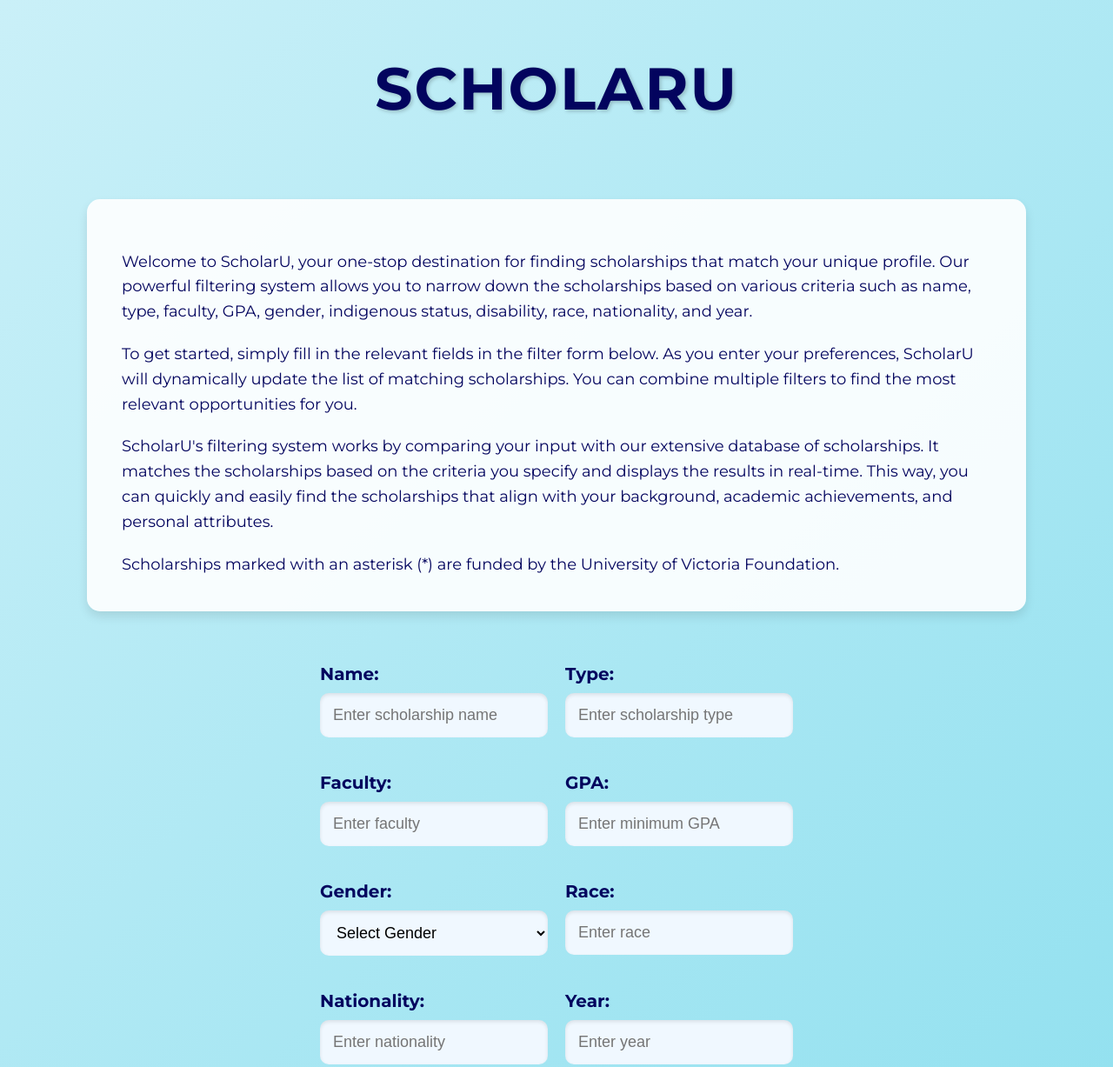
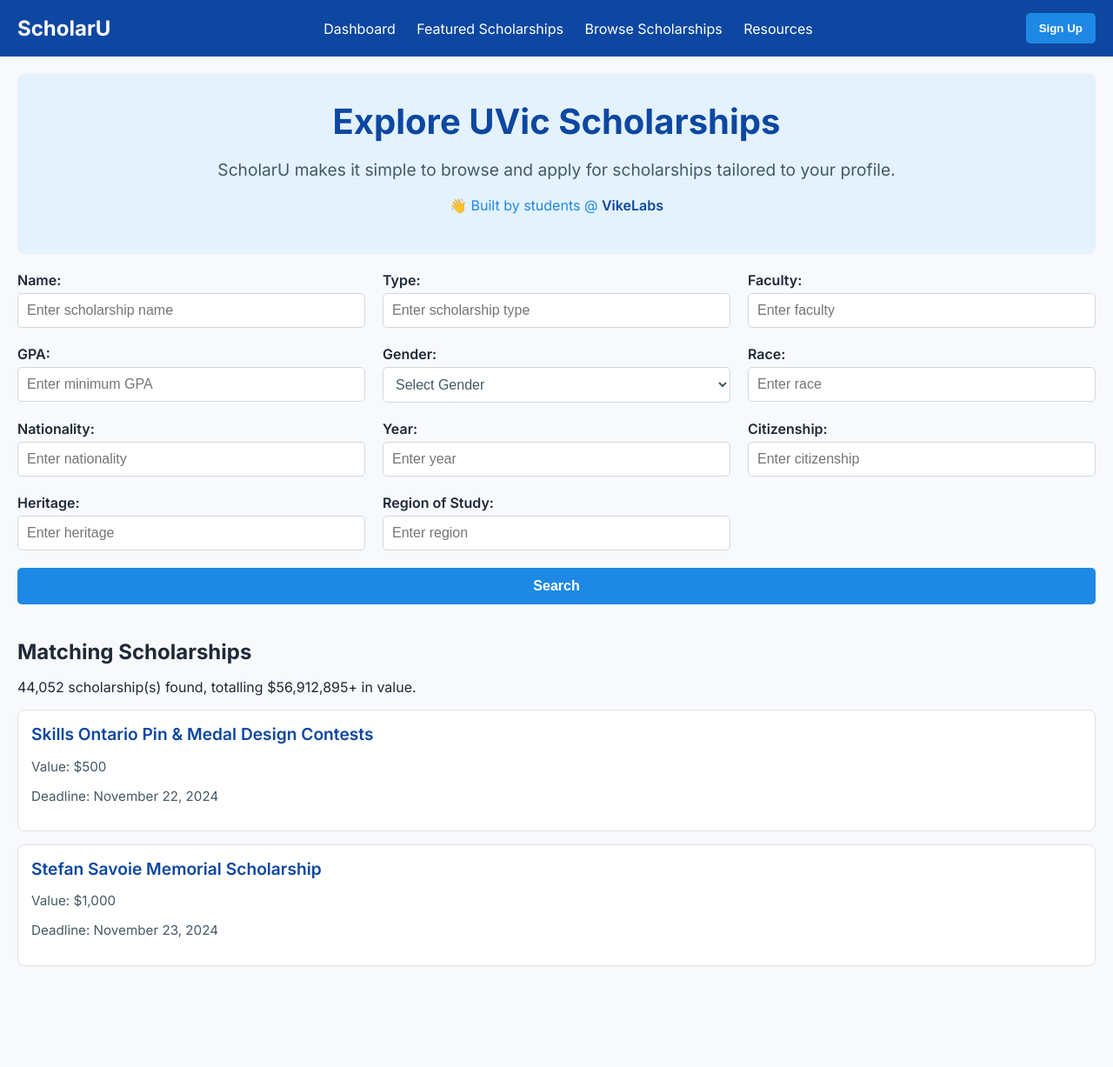
Before and after one commit to VikeLabs/scholar-u, a website: page public/index.html in a window 1280 px wide. Shown: the top 1227 px of the page at 87% size. After the commit the page ends 1146 px from the top, so only its background shows below. Drawn offline with Linux system fonts and the light colour scheme; no server answers.

Commit message:
Add files via upload

```diff
--- a/public/index.html
+++ b/public/index.html
@@ -3,71 +3,105 @@
 <head>
   <meta charset="UTF-8">
   <meta name="viewport" content="width=device-width, initial-scale=1.0">
-  <title>ScholarU</title>
-  <link href="https://fonts.googleapis.com/css2?family=Montserrat:wght@400;700&display=swap" rel="stylesheet">
-  <link rel="stylesheet" href="css/styles.css">
-  <script defer src="js/main.js"></script>
+  <title>Scholarships Search</title>
+  <link href="https://fonts.googleapis.com/css2?family=Inter:wght@400;600;700&display=swap" rel="stylesheet">
+  <link rel="stylesheet" href="styles.css">
 </head>
 <body>
-  <h1>ScholarU</h1>
+  <header>
+    <div class="header-container">
+      <h1 class="logo">ScholarU</h1>
+      <nav>
+        <a href="#">Dashboard</a>
+        <a href="#">Featured Scholarships</a>
+        <a href="#">Browse Scholarships</a>
+        <a href="#">Resources</a>
+      </nav>
+      <button class="sign-up">Sign Up</button>
+    </div>
+  </header>
 
-  <div id="description">
-    <p>Welcome to ScholarU, your one-stop destination for finding scholarships that match your unique profile. Our powerful filtering system allows you to narrow down the scholarships based on various criteria such as name, type, faculty, GPA, gender, indigenous status, disability, race, nationality, and year.</p>
-    <p>To get started, simply fill in the relevant fields in the filter form below. As you enter your preferences, ScholarU will dynamically update the list of matching scholarships. You can combine multiple filters to find the most relevant opportunities for you.</p>
-    <p>ScholarU's filtering system works by comparing your input with our extensive database of scholarships. It matches the scholarships based on the criteria you specify and displays the results in real-time. This way, you can quickly and easily find the scholarships that align with your background, academic achievements, and personal attributes.</p>
-    <p> Scholarships marked with an asterisk (*) are funded by the University of Victoria Foundation.</p>
+  <main>
+    <section class="search-section">
+      <div class="intro-banner">
+        <h2>Explore UVic Scholarships</h2>
+        <p>ScholarU makes it simple to browse and apply for scholarships tailored to your profile.</p>
+        <p class="vike-labs">👋 Built by students @ <a href="#">VikeLabs</a></p>
       </div>
-
-  <div id="scholarship-form">
-    <form id="filter-form">
-      <div id="filters">
-        <div class="filter">
-          <label for="name">Name:</label>
-          <input type="text" id="name" name="name" placeholder="Enter scholarship name">
+      <form id="scholarshipSearchForm">
+        <div class="filter-grid">
+          <div class="filter-item">
+            <label for="scholarshipName">Name:</label>
+            <input type="text" id="scholarshipName" placeholder="Enter scholarship name">
           </div>
-        <div class="filter">
+          <div class="filter-item">
             <label for="scholarshipType">Type:</label>
-          <input type="text" id="scholarshipType" name="scholarshipType" placeholder="Enter scholarship type">
+            <input type="text" id="scholarshipType" placeholder="Enter scholarship type">
           </div>
-        <div class="filter">
+          <div class="filter-item">
             <label for="faculty">Faculty:</label>
-          <input type="text" id="faculty" name="faculty" placeholder="Enter faculty">
+            <input type="text" id="faculty" placeholder="Enter faculty">
           </div>
-        <div class="filter">
+          <div class="filter-item">
             <label for="gpa">GPA:</label>
-          <input type="text" id="gpa" name="gpa" placeholder="Enter minimum GPA">
+            <input type="text" id="gpa" placeholder="Enter minimum GPA">
           </div>
-        <div class="filter">
+          <div class="filter-item">
             <label for="gender">Gender:</label>
-          <select id="gender" name="gender">
+            <select id="gender">
               <option value="">Select Gender</option>
               <option value="male">Male</option>
               <option value="female">Female</option>
-            <option value="two-spirit">Two-Spirit</option>
-            <option value="trans">Trans</option>
-            <option value="non-binary">Non-Binary</option>
+              <option value="other">Other</option>
             </select>
           </div>
-        <div class="filter">
+          <div class="filter-item">
             <label for="race">Race:</label>
-          <input type="text" id="race" name="race" placeholder="Enter race">
+            <input type="text" id="race" placeholder="Enter race">
           </div>
-        <div class="filter">
+          <div class="filter-item">
             <label for="nationality">Nationality:</label>
-          <input type="text" id="nationality" name="nationality" placeholder="Enter nationality">
+            <input type="text" id="nationality" placeholder="Enter nationality">
           </div>
-        <div class="filter">
+          <div class="filter-item">
             <label for="year">Year:</label>
-          <input type="text" id="year" name="year" placeholder="Enter year">
+            <input type="text" id="year" placeholder="Enter year">
+          </div>
+          <div class="filter-item">
+            <label for="citizenship">Citizenship:</label>
+            <input type="text" id="citizenship" placeholder="Enter citizenship">
+          </div>
+          <div class="filter-item">
+            <label for="heritage">Heritage:</label>
+            <input type="text" id="heritage" placeholder="Enter heritage">
+          </div>
+          <div class="filter-item">
+            <label for="regionOfStudy">Region of Study:</label>
+            <input type="text" id="regionOfStudy" placeholder="Enter region">
           </div>
         </div>
-      <button type="submit">Search</button>
+        <button type="submit" class="search-button">Search</button>
       </form>
+    </section>
+
+    <section class="results-section">
+      <h2>Matching Scholarships</h2>
+      <p>44,052 scholarship(s) found, totalling $56,912,895+ in value.</p>
+      <div class="scholarship-results">
+        <div class="scholarship">
+          <h3>Skills Ontario Pin & Medal Design Contests</h3>
+          <p>Value: $500</p>
+          <p>Deadline: November 22, 2024</p>
         </div>
+        <div class="scholarship">
+          <h3>Stefan Savoie Memorial Scholarship</h3>
+          <p>Value: $1,000</p>
+          <p>Deadline: November 23, 2024</p>
+        </div>
+      </div>
+    </section>
+  </main>
 
-  <div id="scholarships">
-    <h2>Matching Scholarships:</h2>
-    <ul id="scholarship-list"></ul>
-  </div>
+  <script src="script.js"></script>
 </body>
 </html>
--- /dev/null
+++ b/public/main.js
@@ -0,0 +1,4 @@
+document.getElementById('scholarshipSearchForm').addEventListener('submit', (event) => {
+  event.preventDefault();
+  alert('Search functionality is not yet implemented.');
+});
--- /dev/null
+++ b/public/styles.css
@@ -0,0 +1,144 @@
+/* General styles */
+body {
+  font-family: 'Inter', sans-serif;
+  margin: 0;
+  padding: 0;
+  background-color: #f8f9fc;
+  color: #1f2937;
+}
+
+h1, h2, h3 {
+  margin: 0;
+}
+
+/* Header */
+.header-container {
+  display: flex;
+  justify-content: space-between;
+  align-items: center;
+  padding: 15px 20px;
+  background-color: #0d47a1;
+  color: white;
+}
+
+header .logo {
+  font-size: 1.5rem;
+  font-weight: 700;
+}
+
+header nav a {
+  margin: 0 10px;
+  text-decoration: none;
+  color: white;
+  font-weight: 500;
+}
+
+button.sign-up {
+  background-color: #1e88e5;
+  color: white;
+  border: none;
+  padding: 10px 15px;
+  cursor: pointer;
+  border-radius: 5px;
+  font-weight: 600;
+}
+
+/* Banner */
+.intro-banner {
+  text-align: center;
+  padding: 30px 20px;
+  background-color: #e3f2fd;
+  margin-bottom: 20px;
+  border-radius: 8px;
+}
+
+.intro-banner h2 {
+  font-size: 2.5rem;
+  font-weight: 700;
+  color: #0d47a1;
+}
+
+.intro-banner p {
+  font-size: 1.2rem;
+  color: #455a64;
+}
+
+.intro-banner .vike-labs {
+  font-size: 1rem;
+  color: #1e88e5;
+  margin-top: 10px;
+}
+
+.intro-banner .vike-labs a {
+  color: #0d47a1;
+  text-decoration: none;
+  font-weight: 600;
+}
+
+/* Filters */
+.search-section {
+  padding: 20px;
+}
+
+.filter-grid {
+  display: grid;
+  grid-template-columns: repeat(3, 1fr);
+  gap: 20px;
+  margin-bottom: 20px;
+}
+
+.filter-item {
+  display: flex;
+  flex-direction: column;
+}
+
+.filter-item label {
+  margin-bottom: 5px;
+  font-weight: 600;
+  color: #1f2937;
+}
+
+.filter-item input, .filter-item select {
+  padding: 10px;
+  border: 1px solid #cfd8dc;
+  border-radius: 5px;
+  font-size: 1rem;
+  color: #455a64;
+  background-color: white;
+}
+
+.search-button {
+  background-color: #1e88e5;
+  color: white;
+  border: none;
+  padding: 12px 20px;
+  border-radius: 5px;
+  cursor: pointer;
+  font-weight: 600;
+  width: 100%;
+  font-size: 1rem;
+}
+
+/* Results Section */
+.results-section {
+  padding: 20px;
+}
+
+.scholarship-results .scholarship {
+  background-color: white;
+  border: 1px solid #e0e0e0;
+  padding: 15px;
+  border-radius: 8px;
+  margin-bottom: 15px;
+}
+
+.scholarship h3 {
+  font-size: 1.2rem;
+  font-weight: 600;
+  color: #0d47a1;
+}
+
+.scholarship p {
+  font-size: 0.95rem;
+  color: #455a64;
+}
```
Lines whose indentation alone changed are shown as unchanged.
